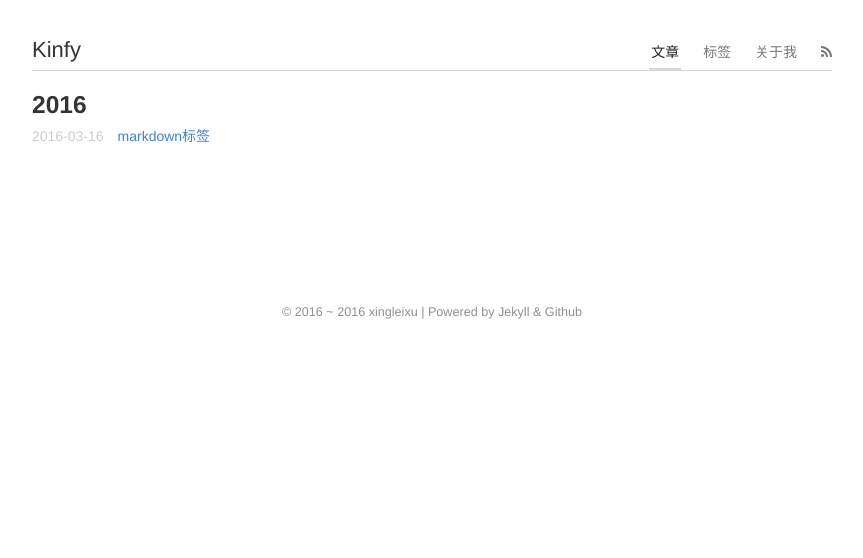
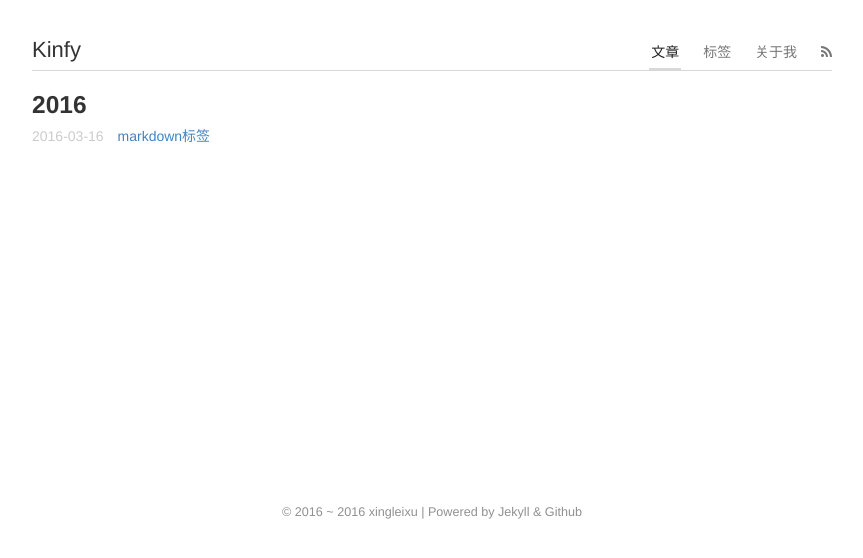
Before and after one commit to xingleixu/blog, a Jekyll site: the page built from index.html, in a window 1280 px wide. Shown: the top 558 px of the page, without its empty margins (208-1071 px from the left). Built offline with Jekyll 4.4.1, drawn with Linux system fonts in a browser that asks for light colours; nearby versions of some CDN libraries.

Commit message:
增加空白文章页面，默认行高

```diff
--- a/static/css/style.css
+++ b/static/css/style.css
@@ -13,7 +13,7 @@
     margin: .5em auto;
 }
 article{
-	min-height:200px;
+	min-height:400px;
 }
 ul,ol {
   padding: 0;
```
